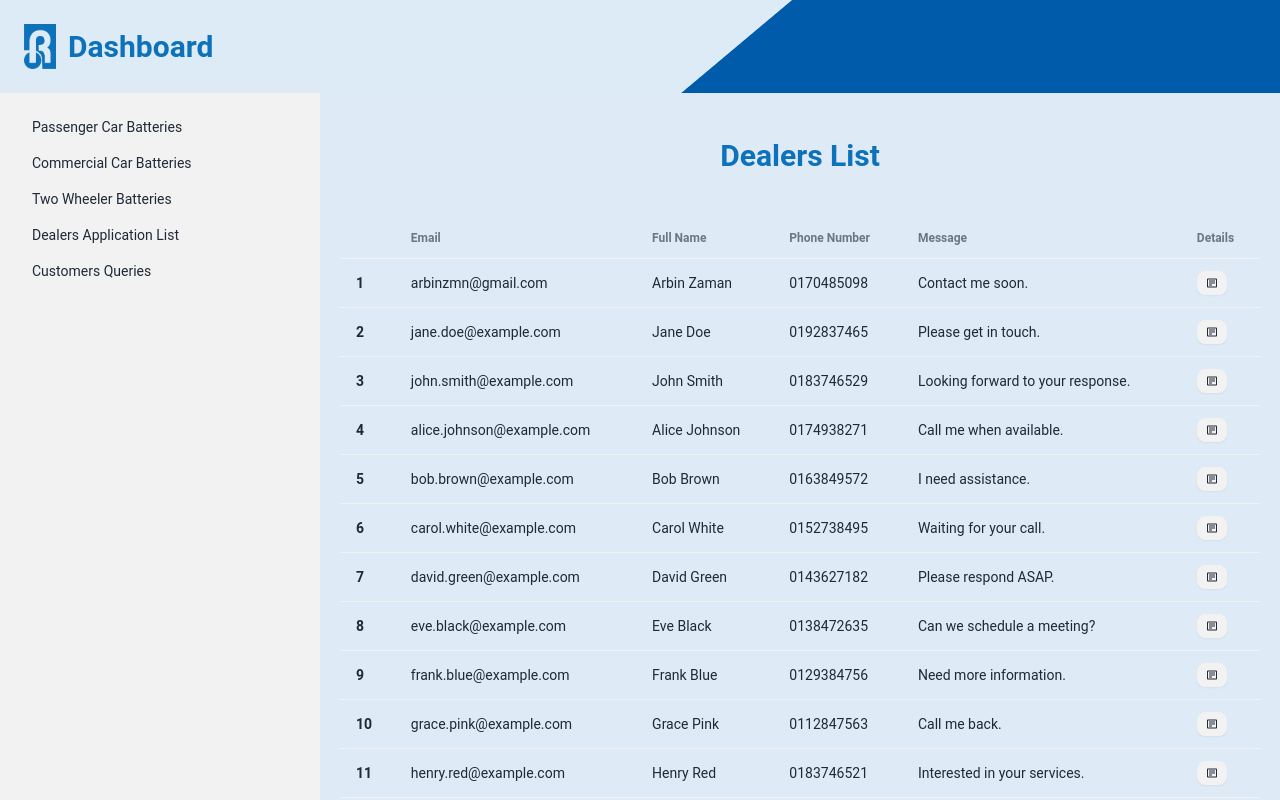
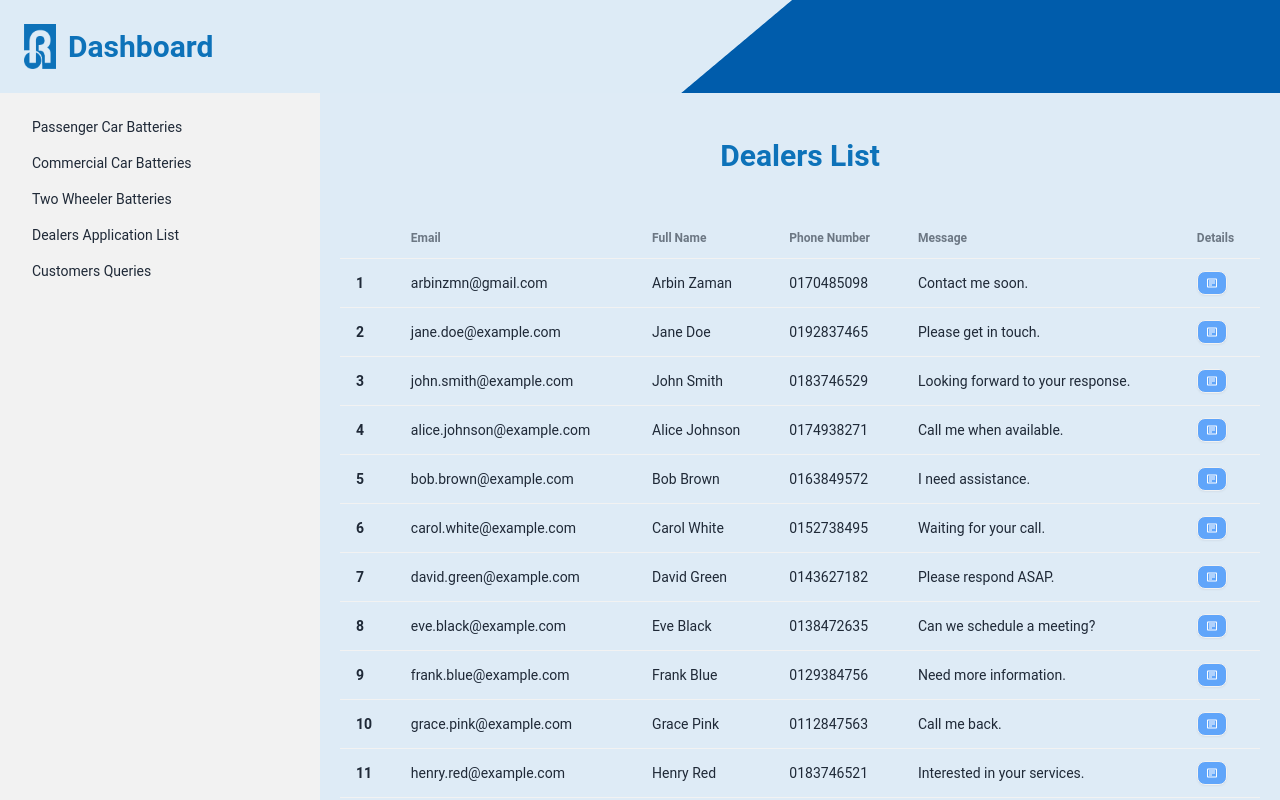
Before and after one commit to arbinzaman/rahimafrooz-battery, a React (Vite) app: page /dashboard/customers-queries in a window 1280 px wide. Shown: the top 800 px of the page. Built offline with nearby package versions, Linux system fonts and the light colour scheme.

Commit message:
style: Changed button colors

```diff
--- a/src/components/Dashboard/BatteryDetails/BatteryDetailsTable.jsx
+++ b/src/components/Dashboard/BatteryDetails/BatteryDetailsTable.jsx
@@ -113,10 +113,10 @@ const BatteryDetailsTable = ({ prompts }) => {
               </td>
               <td>
                 <button
-                  className="btn btn-xs"
+                  className="btn btn-xs bg-blue-400"
                   onClick={() => handleModalOpen(Vehicle)}
                 >
-                  <BiDetail />
+                  <BiDetail className="text-white" />
                 </button>
               </td>
             </tr>
--- a/src/pages/Dashboard/CustomersQueries.jsx
+++ b/src/pages/Dashboard/CustomersQueries.jsx
@@ -50,10 +50,10 @@ const CustomersQueries = () => {
                 </td>
                 <td>
                   <button
-                    className="btn btn-xs"
+                    className="btn btn-xs bg-blue-400"
                     onClick={() => handleModalOpen(customersQuery)}
                   >
-                    <BiDetail />
+                    <BiDetail className="text-white"/>
                   </button>
                 </td>
               </tr>
```
